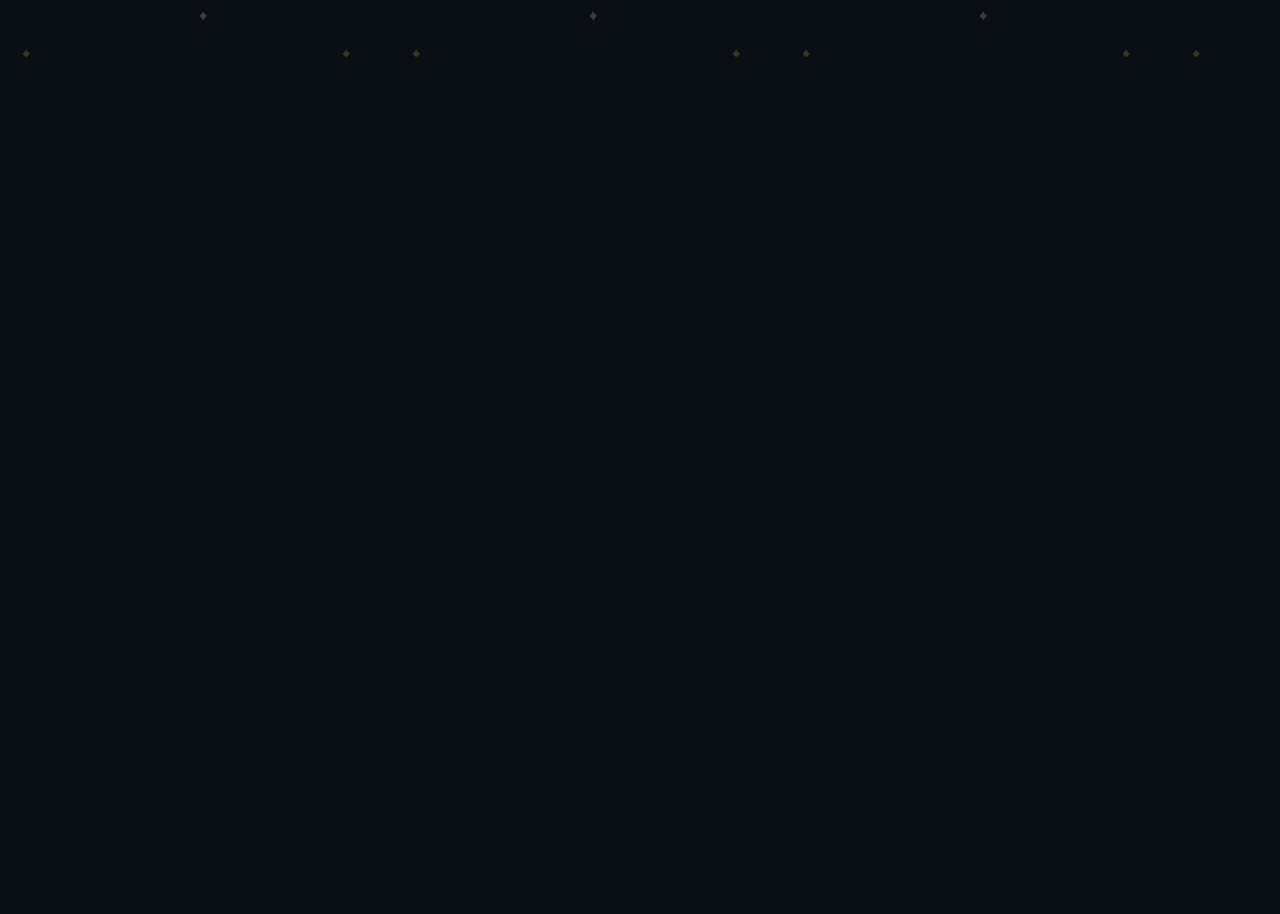
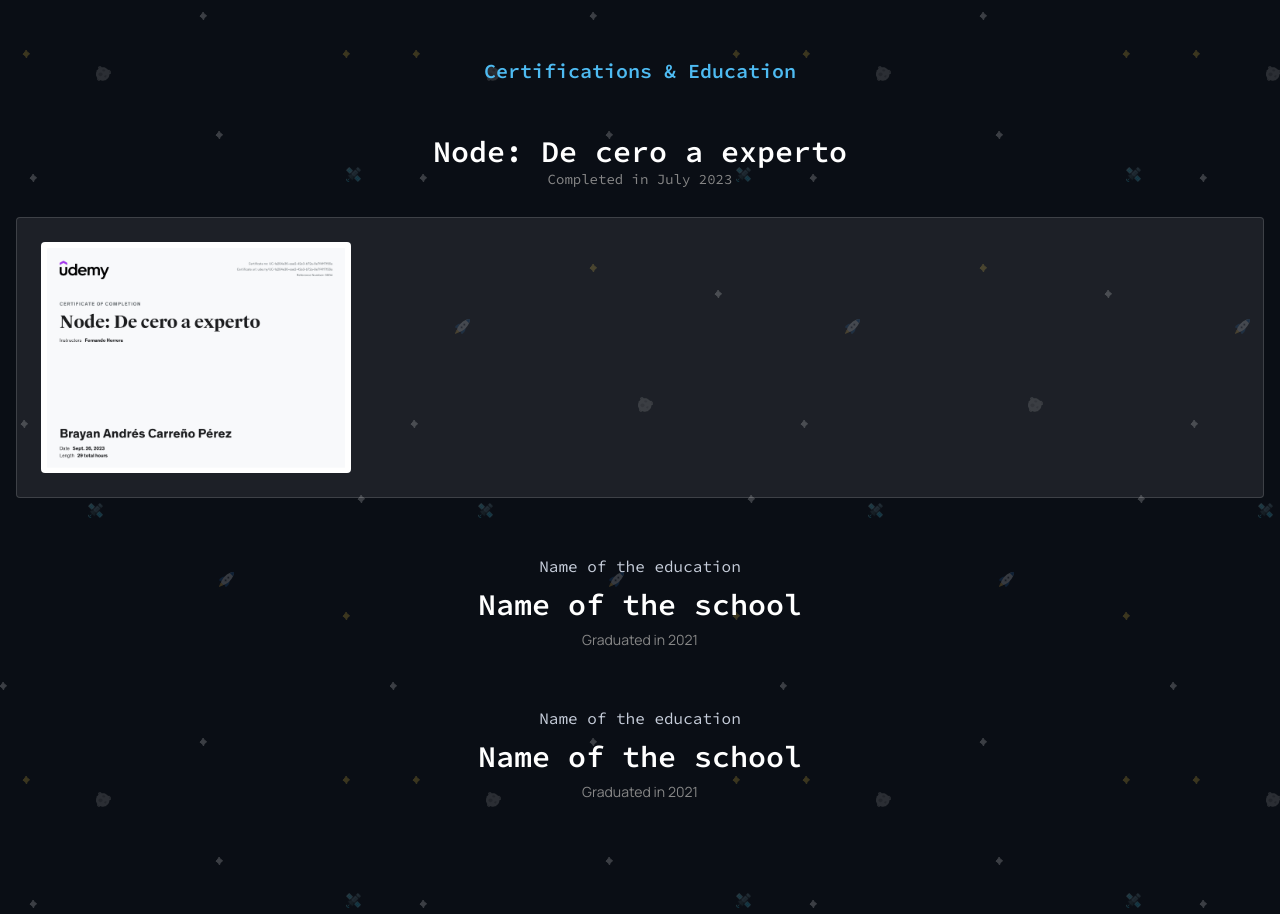
Before and after one commit to andrescptrc/portfolio, a Next.js app: page / in a window 1280 px wide. Shown: the part 2880-3794 px from the top of the page. Before the commit the page ends 2937 px from the top, so only its background shows below. Built offline with nearby package versions, Linux system fonts and the light colour scheme.

Commit message:
chore: add the education section

```diff
--- a/src/app/page.tsx
+++ b/src/app/page.tsx
@@ -1,6 +1,6 @@
 import { Fragment } from "react";
 
-import { Experience, Header, Hero, Projects } from "@/sections";
+import { Education, Experience, Header, Hero, Projects } from "@/sections";
 
 const Page = () => {
   return (
@@ -9,6 +9,7 @@ const Page = () => {
       <Hero />
       <Projects />
       <Experience />
+      <Education />
     </Fragment>
   );
 };
--- /dev/null
+++ b/src/common/components/sections/Education.tsx
@@ -0,0 +1,44 @@
+import Image from "next/image";
+
+const Education = () => {
+  return (
+    <section className="text-center">
+      <h3 className="text-xl mb-12">Certifications & Education</h3>
+      <ul className="flex flex-col gap-14 mb-14">
+        <li>
+          <h3 className="text-white-full text-3xl">Node: De cero a experto</h3>
+          <p className="text-white-darkest font-source text-sm mb-7">
+            Completed in July 2023
+          </p>
+          <div className="p-6 rounded bg-white-full/[.08] border border-white-full/[.15]">
+            <Image
+              className="rounded"
+              src="/certificate-node.jpg"
+              width="310"
+              height="231"
+              alt="certificate-node"
+            />
+          </div>
+        </li>
+      </ul>
+      <ul className="flex flex-col gap-14">
+        <li className="space-y-2">
+          <p className="font-source text-base text-white-dark">
+            Name of the education
+          </p>
+          <h3 className="text-white-full text-3xl">Name of the school</h3>
+          <p className="text-white-darkest text-sm">Graduated in 2021</p>
+        </li>
+        <li className="space-y-2">
+          <p className="font-source text-base text-white-dark">
+            Name of the education
+          </p>
+          <h3 className="text-white-full text-3xl">Name of the school</h3>
+          <p className="text-white-darkest text-sm">Graduated in 2021</p>
+        </li>
+      </ul>
+    </section>
+  );
+};
+
+export default Education;
--- a/src/common/components/sections/index.ts
+++ b/src/common/components/sections/index.ts
@@ -2,3 +2,4 @@ export { default as Header } from "./Header";
 export { default as Hero } from "./Hero";
 export { default as Projects } from "./Projects";
 export { default as Experience } from "./Experience";
+export { default as Education } from "./Education";
```
Also changed, not shown: public/certificate-node.jpg (added).
